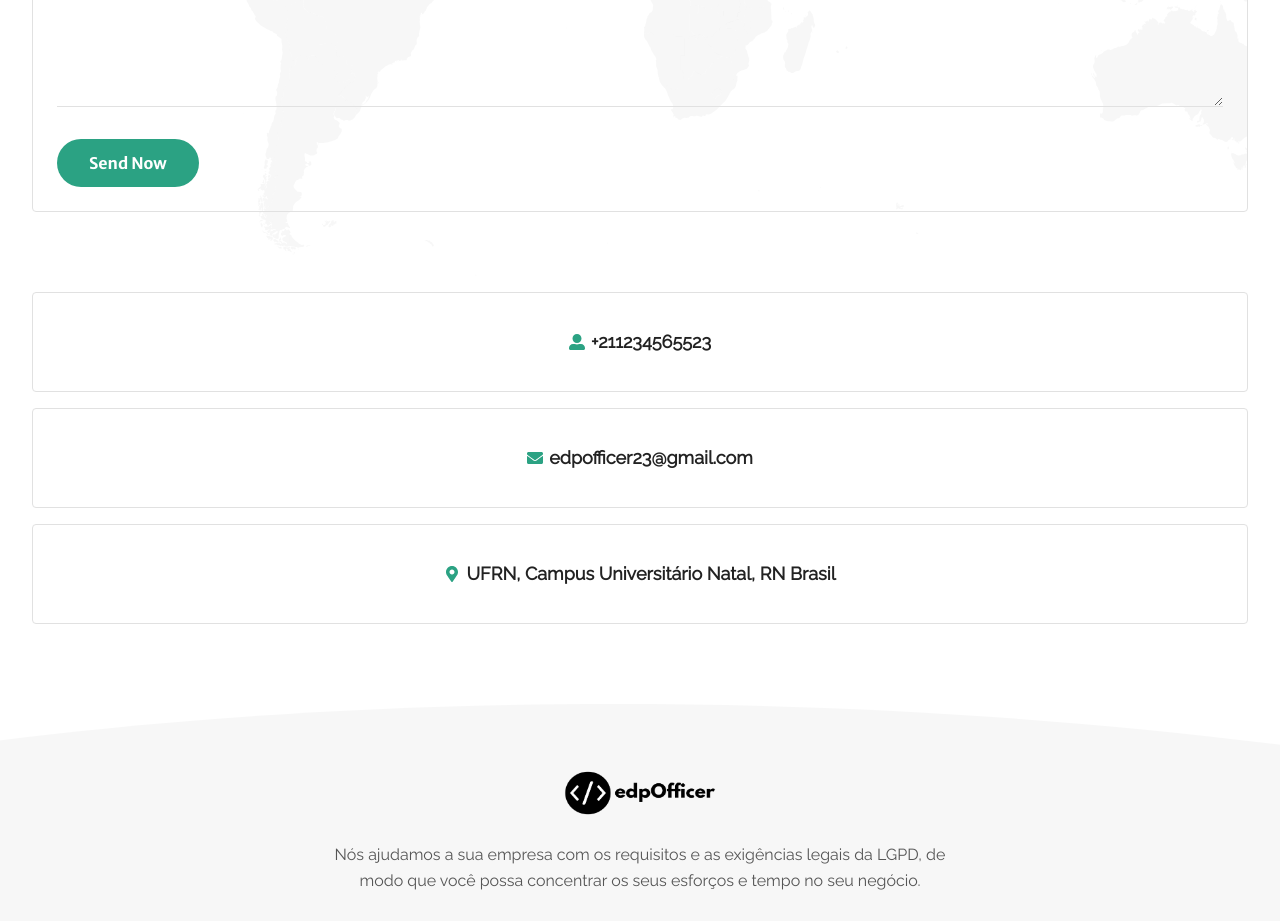
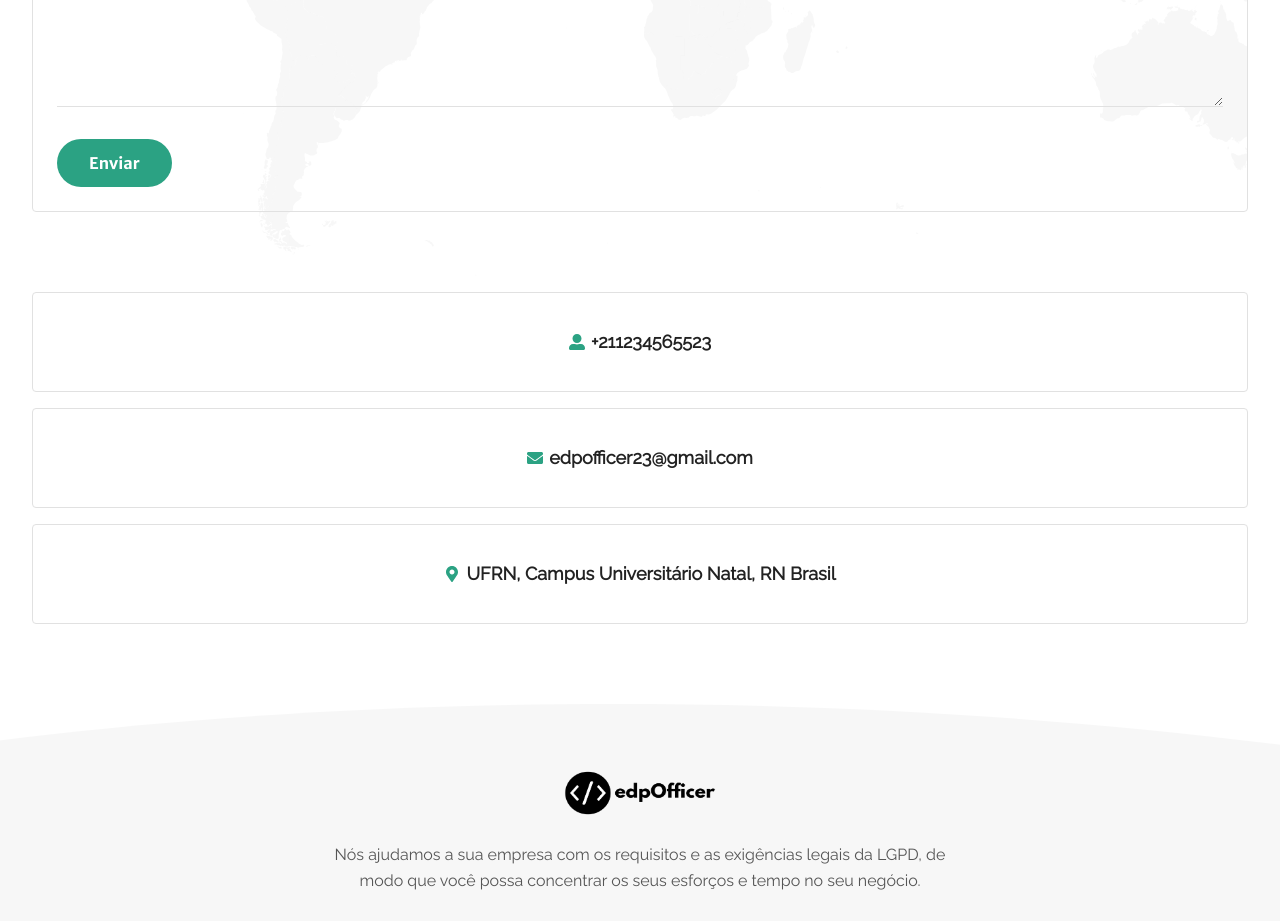
Before and after one commit to EugenioVLopes/edpTemplate, a Next.js app: page /contato in a window 1280 px wide. Shown: the part 1060-1981 px from the top of the page. Built offline with nearby package versions, Linux system fonts and the light colour scheme; what tailwind-bootstrap-grid would draw is missing.

Commit message:
minor fixes

```diff
--- a/pages/consultarprotocolo.js
+++ b/pages/consultarprotocolo.js
@@ -7,7 +7,7 @@ const ConsultarProtocolo = () => {
   return (
     <Base>
       <div className="flex min-h-screen flex-col items-center justify-center">
-        <div className="rounded bg-white p-4 shadow-lg">
+        <div className="rounded p-4 shadow-lg">
           <h1 className="mt-6 text-left lg:text-[55px]">
             Consulta de processos administrativos
           </h1>
--- a/pages/contato.js
+++ b/pages/contato.js
@@ -96,7 +96,7 @@ const Contato = () => {
               <input
                 className="btn btn-primary"
                 type="submit"
-                value="Send Now"
+                value="Enviar"
               />
             </form>
           </div>
```
